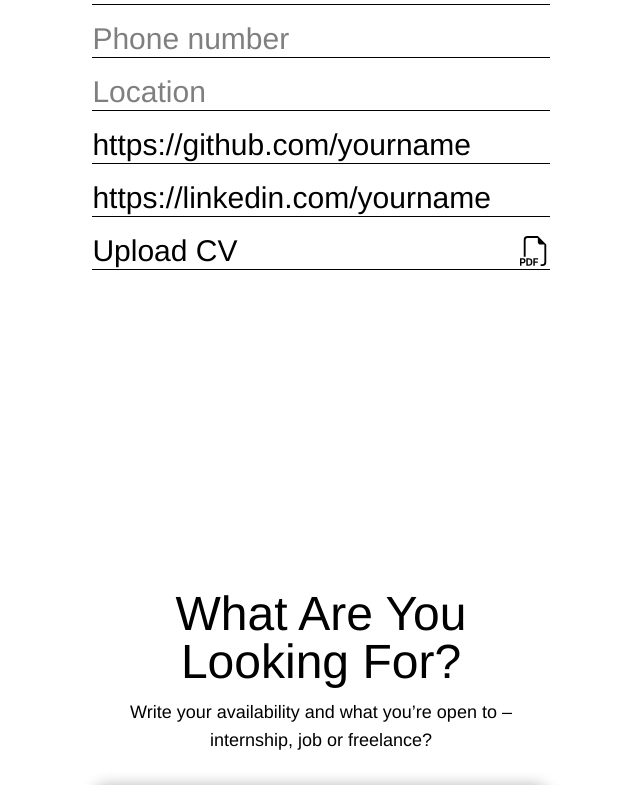
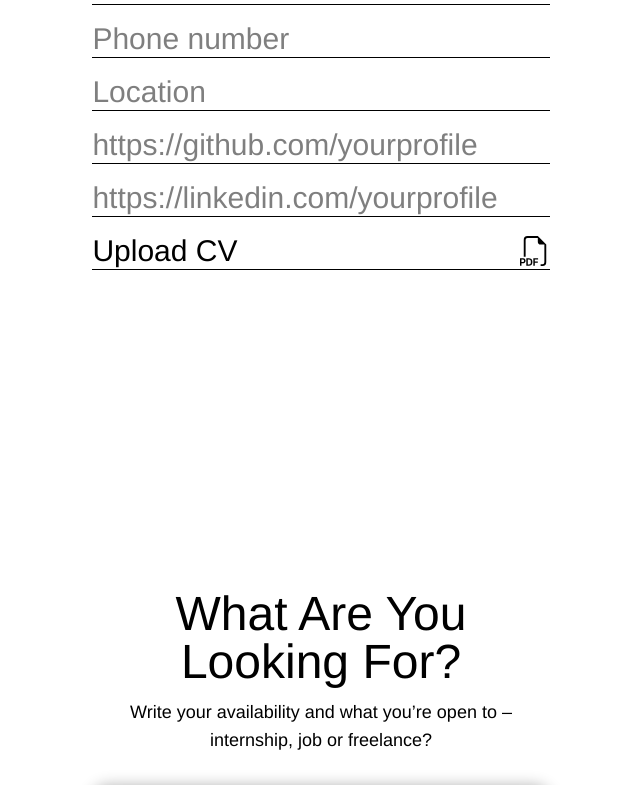
Before and after one commit to maxwelin/team-1, a React (Vite) app: page / in a window 1280 px wide. Shown: the part 1920-2705 px from the top of the page, without its empty margins (319-959 px from the left). Built offline with nearby package versions, Linux system fonts and the light colour scheme.

Commit message:
fixed url inputs to type text (github & linkedin)

```diff
--- a/src/components/Form/Form.jsx
+++ b/src/components/Form/Form.jsx
@@ -402,18 +402,18 @@ const Form = () => {
               className="outline-none border-b w-full text-3xl focus:placeholder-transparent placeholder:font-normal"
             />
             <input
-              type="url"
+              type="text"
               name="github"
               defaultValue={githubURL}
-              placeholder="Github"
-              className="outline-none  border-b w-full text-3xl "
+              placeholder="https://github.com/yourprofile"
+              className="outline-none  border-b w-full text-3xl focus:placeholder-transparent placeholder:font-normal"
             />
             <input
-              type="url"
+              type="text"
               name="linkedIn"
               defaultValue={linkedInURL}
-              placeholder="LinkedIn"
-              className="outline-none  border-b w-full text-3xl "
+              placeholder="https://linkedin.com/yourprofile"
+              className="outline-none  border-b w-full text-3xl focus:placeholder-transparent placeholder:font-normal"
             />
             <div className="flex gap-6 w-full border-b hover:pb-1 transition-all duration-200">
               <label className="relative w-full">
@@ -772,7 +772,7 @@ const Form = () => {
             personality and see your changes instantly. You can always go back
             and make edits at any time. <br /> When you're happy with how it
             looks, hit <span className="italic">"Generate Portfolio"</span> to
-            save or <span className="italic">"Reset All"</span> to start over.
+            save or <span className="">"Reset All"</span> to start over.
           </p>
           <select
             style={{ backgroundColor: bgColor }}
--- a/src/components/providers/FormContext.jsx
+++ b/src/components/providers/FormContext.jsx
@@ -10,10 +10,8 @@ const FormContextProvider = ({ children }) => {
   const [education, setEducation] = useState("");
   const [email, setEmail] = useState("");
   const [phoneNumber, setPhoneNumber] = useState("");
-  const [githubURL, setGithubURL] = useState("https://github.com/yourname");
-  const [linkedInURL, setLinkedInURL] = useState(
-    "https://linkedin.com/yourname"
-  );
+  const [githubURL, setGithubURL] = useState("");
+  const [linkedInURL, setLinkedInURL] = useState("");
   const [profilePic, setProfilePic] = useState(null);
   const [about, setAbout] = useState("");
   const [header, setHeader] = useState("");
```
